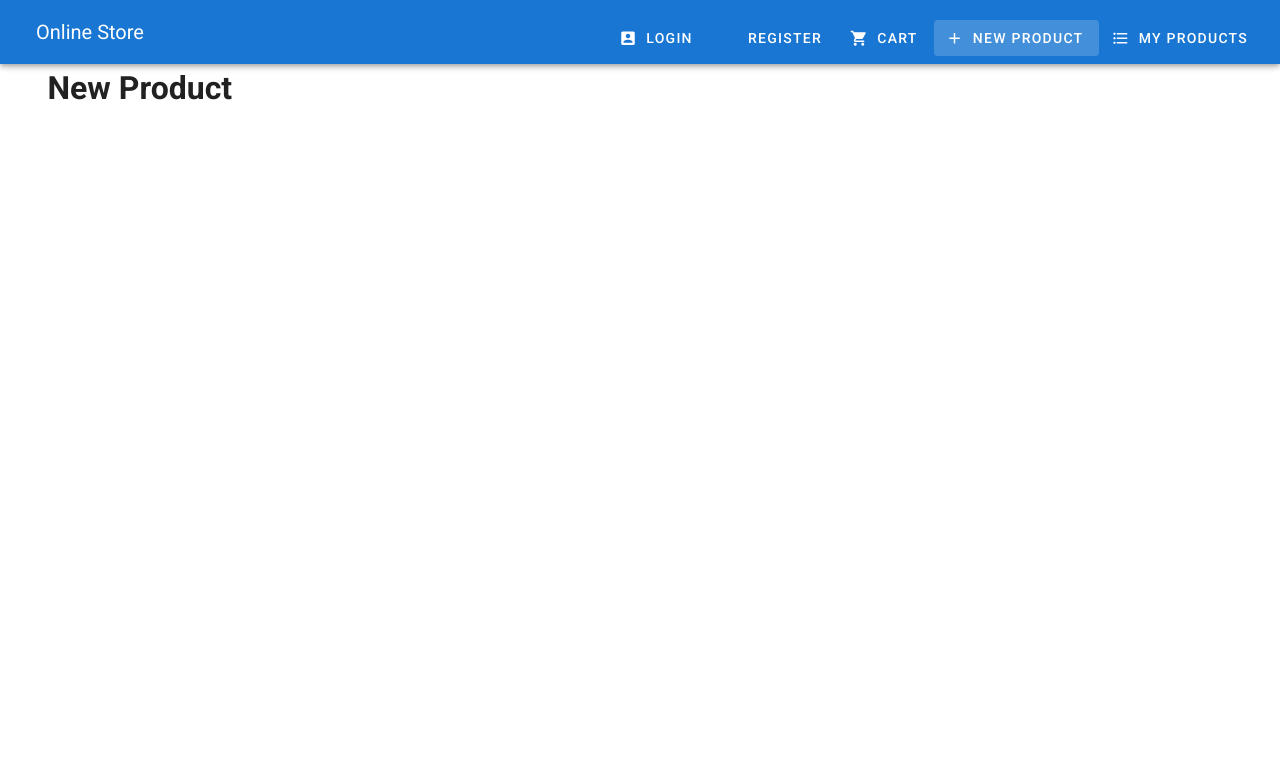
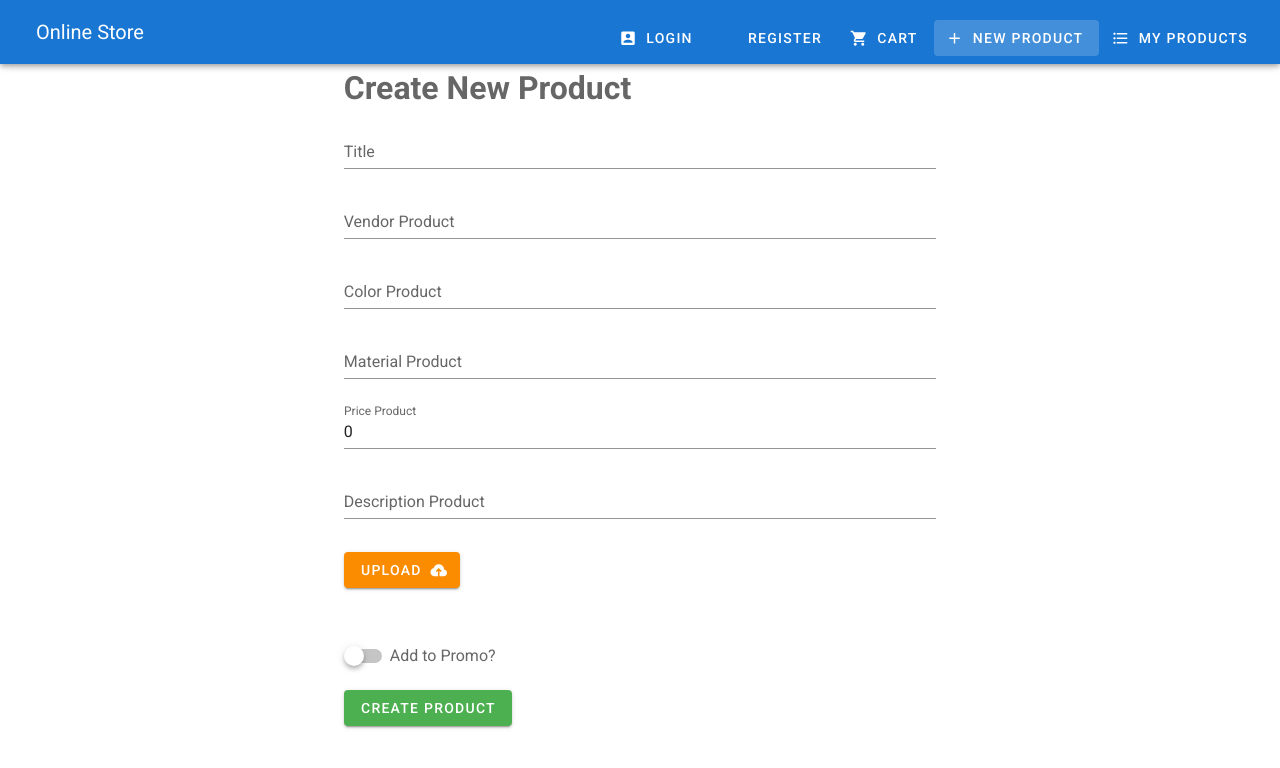
Before and after one commit to Safarov-E/online-store, a Vue app: page /new in a window 1280 px wide. Shown: the top 768 px of the page. Built offline with nearby package versions, Linux system fonts and the light colour scheme.

Commit message:
Реализация страницы - Новый товар

```diff
--- a/src/components/Products/NewProduct.vue
+++ b/src/components/Products/NewProduct.vue
@@ -1,8 +1,83 @@
 <template>
     <v-container>
         <v-layout row>
-            <v-flex xs12>
-                <h1>New Product</h1>
+            <v-flex xs12 sm6 offset-sm3>
+                <h1 class="text--secondary mb-3">Create New Product</h1>
+                <v-form ref="form" v-model="valid" lazy-validation class="mb-3">
+                    <v-text-field
+                      name="title"
+                      label="Title"
+                      type="text"
+                      required
+                      :rules="[v => !!v || 'Title is require']"
+                      v-model="title"
+                    ></v-text-field>
+                    <v-text-field
+                      name="vendor"
+                      label="Vendor Product"
+                      type="text"
+                      v-model="vendor"
+                    ></v-text-field>
+                    <v-text-field
+                      name="color"
+                      label="Color Product"
+                      type="text"
+                      v-model="color"
+                    ></v-text-field>
+                    <v-text-field
+                      name="material"
+                      label="Material Product"
+                      type="text"
+                      v-model="material"
+                    ></v-text-field>
+                    <v-text-field
+                      name="price"
+                      label="Price Product"
+                      type="text"
+                      :rules="[v => !!v || 'Price is require']"
+                      required
+                      v-model="price"
+                    ></v-text-field>
+                    <v-text-field
+                      name="description"
+                      label="Description Product"
+                      type="text"
+                      multi-line
+                      v-model="description"
+                    ></v-text-field>
+                  </v-form>
+                <v-layout class="mb-3">
+                    <v-flex xs12>
+                        <v-btn class="warning">
+                            Upload
+                            <v-icon right dark>mdi-cloud-upload</v-icon>
+                        </v-btn>
+                    </v-flex>
+                </v-layout>
+                <v-layout>
+                    <v-flex xs12>
+                        <img src="" height="200px">
+                    </v-flex>
+                </v-layout>
+                <v-layout>
+                    <v-flex xs12>
+                        <v-switch
+                            color="primary"
+                            label="Add to Promo?"
+                            v-model="promo"
+                        ></v-switch>
+                    </v-flex>
+                </v-layout>
+                <v-layout>
+                    <v-flex xs12>
+                        <v-spacer></v-spacer>
+                        <v-btn
+                            :disabled="!valid"
+                            class="success"
+                            @click="createProduct"
+                        >Create Product</v-btn>
+                    </v-flex>
+                </v-layout>
             </v-flex>
         </v-layout>
     </v-container>
@@ -10,7 +85,32 @@
 <script>
 export default {
     data() {
-        return {}
+        return {
+            title: '',
+            vendor: '',
+            color: '',
+            material: '',
+            price: 0,
+            description: '',
+            promo: false,
+            valid: false
+        }
+    },
+    methods: {
+        createProduct () {
+            if(this.$refs.form.validate()) {
+                const product = {
+                    title: this.title,
+                    vendor: this.vendor,
+                    color: this.color,
+                    material: this.material,
+                    price: this.price,
+                    description: this.description,
+                    promo: this.promo
+                }
+                console.log(product)
+            }
+        }
     }
 }
 </script>
```
